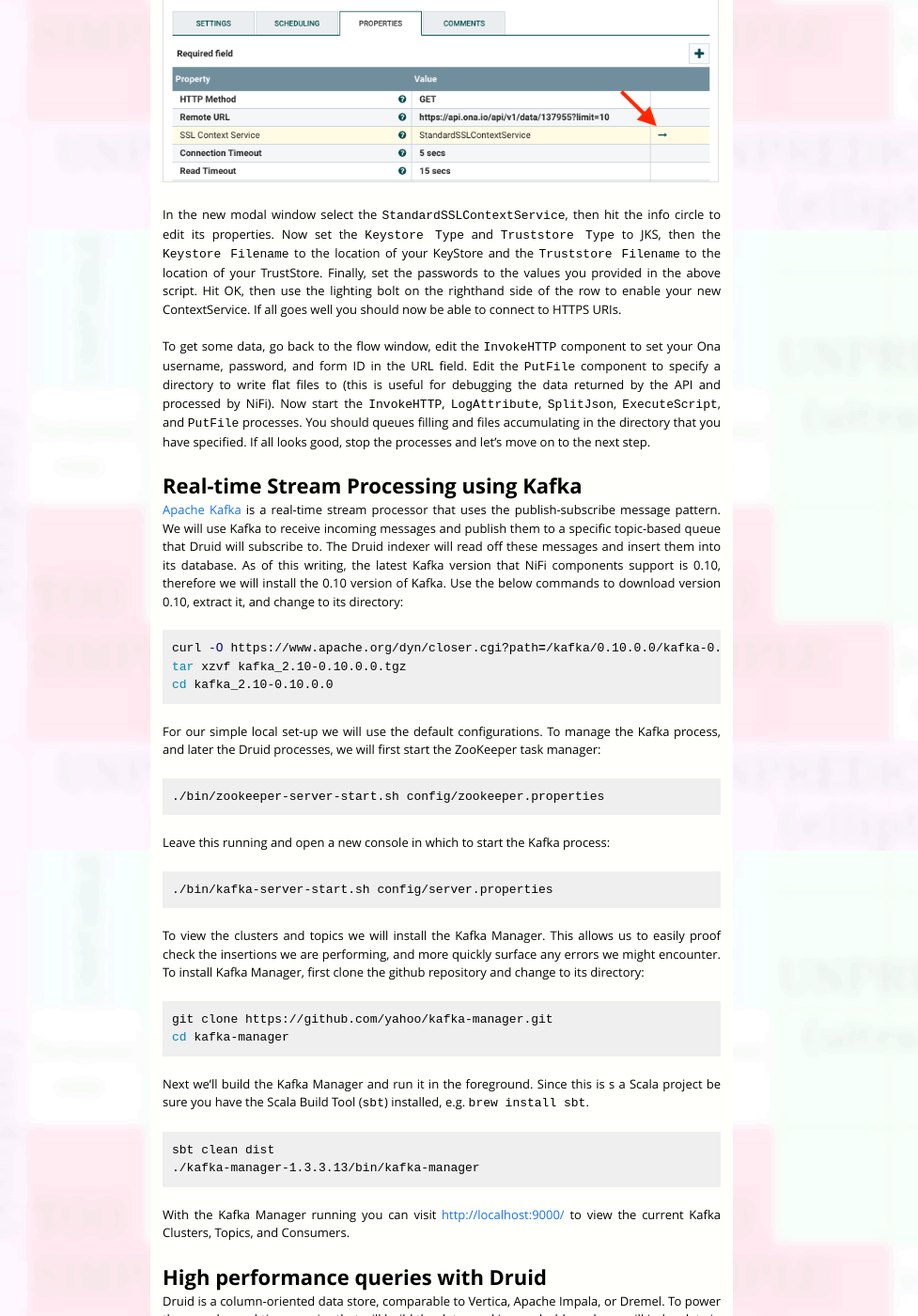
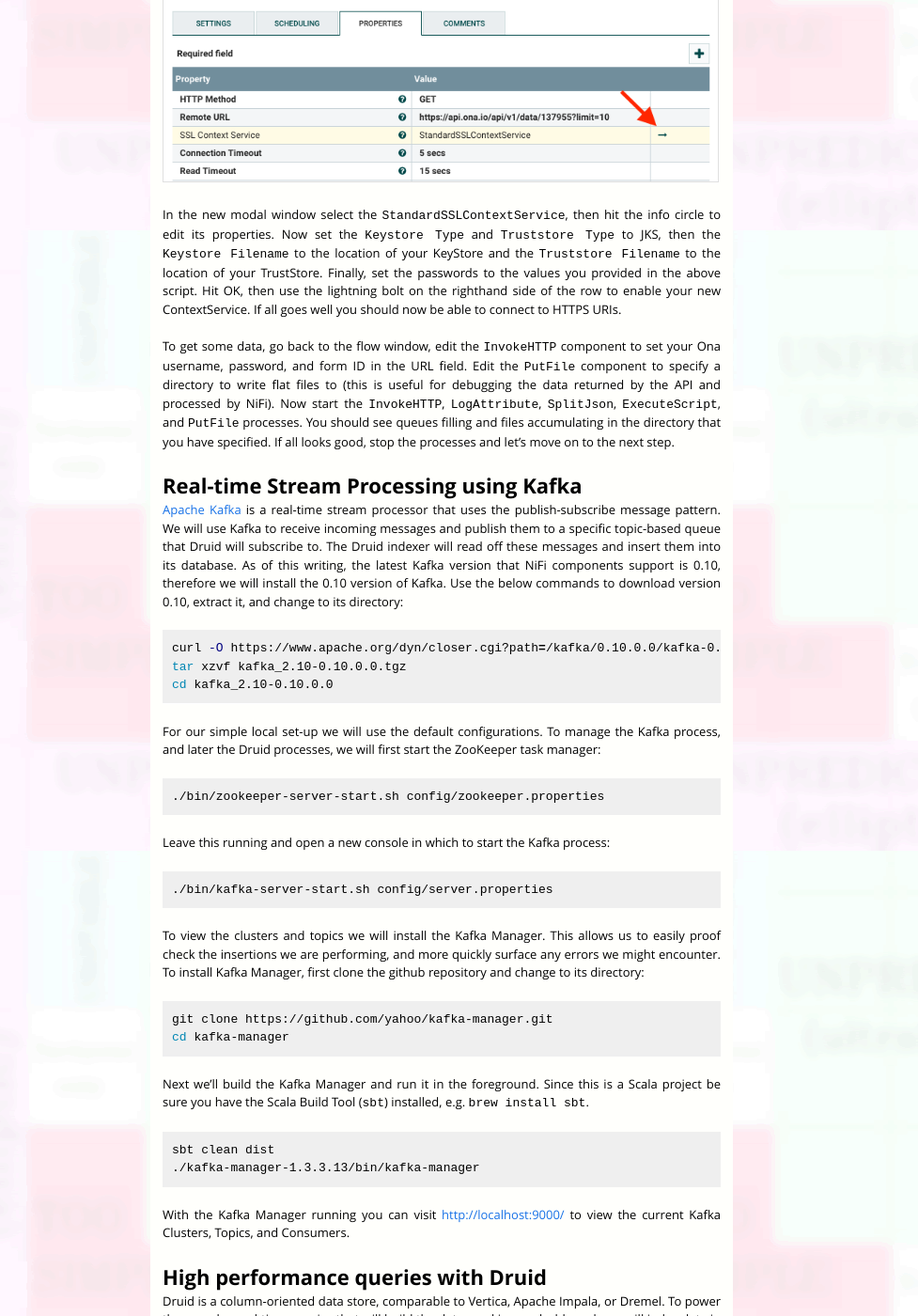
Before and after one commit to pld/pld.github.io, a Jekyll site: the page built from _posts/2017-08-31-streaming-ona-data-at-scale.md, in a window 1280 px wide and 1400 px high, scrolled down 3715 px. Shown: the whole window at 94% size, without its empty margins (90-1067 px from the left). Built offline with Jekyll 4.4.1, drawn with Linux system fonts in a browser that asks for light colours; some of the changed text lies outside the part shown.

Commit message:
cg grammar fixes

````diff
--- a/_posts/2017-08-31-streaming-ona-data-at-scale.md
+++ b/_posts/2017-08-31-streaming-ona-data-at-scale.md
@@ -111,9 +111,9 @@
 
 <img alt="nifi-invoke-http" src="/assets/images/2017-08-31/nifi-invoke-http.png" width="590px" style="border: 1px solid #e0e0e0;"/>
 
-In the new modal window select the `StandardSSLContextService`, then hit the info circle to edit its properties. Now set the `Keystore Type` and `Truststore Type` to JKS, then the `Keystore Filename` to the location of your KeyStore and the `Truststore Filename` to the location of your TrustStore. Finally, set the passwords to the values you provided in the above script. Hit OK, then use the lighting bolt on the righthand side of the row to enable your new ContextService. If all goes well you should now be able to connect to HTTPS URIs.
+In the new modal window select the `StandardSSLContextService`, then hit the info circle to edit its properties. Now set the `Keystore Type` and `Truststore Type` to JKS, then the `Keystore Filename` to the location of your KeyStore and the `Truststore Filename` to the location of your TrustStore. Finally, set the passwords to the values you provided in the above script. Hit OK, then use the lightning bolt on the righthand side of the row to enable your new ContextService. If all goes well you should now be able to connect to HTTPS URIs.
 
-To get some data, go back to the flow window, edit the `InvokeHTTP` component to set your Ona username, password, and form ID in the URL field. Edit the `PutFile` component to specify a directory to write flat files to (this is useful for debugging the data returned by the API and processed by NiFi). Now start the `InvokeHTTP`, `LogAttribute`, `SplitJson`, `ExecuteScript`, and `PutFile` processes. You should queues filling and files accumulating in the directory that you have specified. If all looks good, stop the processes and let's move on to the next step.
+To get some data, go back to the flow window, edit the `InvokeHTTP` component to set your Ona username, password, and form ID in the URL field. Edit the `PutFile` component to specify a directory to write flat files to (this is useful for debugging the data returned by the API and processed by NiFi). Now start the `InvokeHTTP`, `LogAttribute`, `SplitJson`, `ExecuteScript`, and `PutFile` processes. You should see queues filling and files accumulating in the directory that you have specified. If all looks good, stop the processes and let's move on to the next step.
 
 ### Real-time Stream Processing using Kafka
 
@@ -144,7 +144,7 @@
 cd kafka-manager
 ```
 
-Next we'll build the Kafka Manager and run it in the foreground. Since this is s a Scala project be sure you have the Scala Build Tool (`sbt`) installed, e.g. `brew install sbt`.
+Next we'll build the Kafka Manager and run it in the foreground. Since this is a Scala project be sure you have the Scala Build Tool (`sbt`) installed, e.g. `brew install sbt`.
 
 ```sh
 sbt clean dist
@@ -359,7 +359,7 @@
 superset runserver
 ```
 
-Finally, we need to add a Druid cluster in superset so that we can access the data stored in the Druid index. To do this, visit the dashboard at [http://localhost:8088](http://localhost:8088), the navigate to the `Sources` item in the top menu bar then choose the `Druid Clusters` option.
+Finally, we need to add a Druid cluster in SuperSet so that we can access the data stored in the Druid index. To do this, visit the dashboard at [http://localhost:8088](http://localhost:8088), then navigate to the `Sources` item in the top menu bar then choose the `Druid Clusters` option.
 
 <img alt="superset-dashboard" src="/assets/images/2017-08-31/superset-dashboard.png" width="590px" style="border: 1px solid #e0e0e0;"/>
 
@@ -436,7 +436,7 @@
 }
 ```
 
-The major weakness of this approach is that it adds a significant amount of structural complexity to the datasets. Relatedly, if we expected all our records to have the same key value pairs, they no longer would. An alternative approach is to flatten our data by pushing all nested keys to the top layer and renaming these keys using the parent keys as prefixes. Again reserving the `__.+__` namespace pattern for generated keys and also using it as a separator, this would produce a final JSON map of:
+The major weakness of this approach is that it adds a significant amount of structural complexity to the datasets. Relatedly, if we expected all our records to have the same key-value pairs, they no longer would. An alternative approach is to flatten our data by pushing all nested keys to the top layer and renaming these keys using the parent keys as prefixes. Again reserving the `__.+__` namespace pattern for generated keys and also using it as a separator, this would produce a final JSON map of:
 
 ```json
 {
````
Also changed, not shown: other parts of _posts/2017-08-31-streaming-ona-data-at-scale.md (+3 -3 lines).
